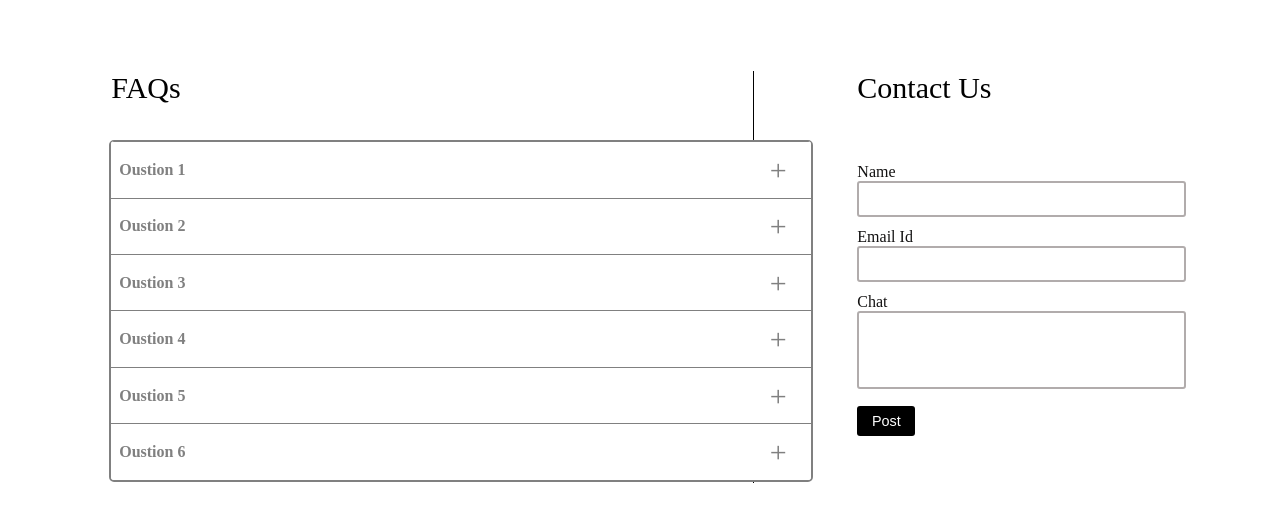
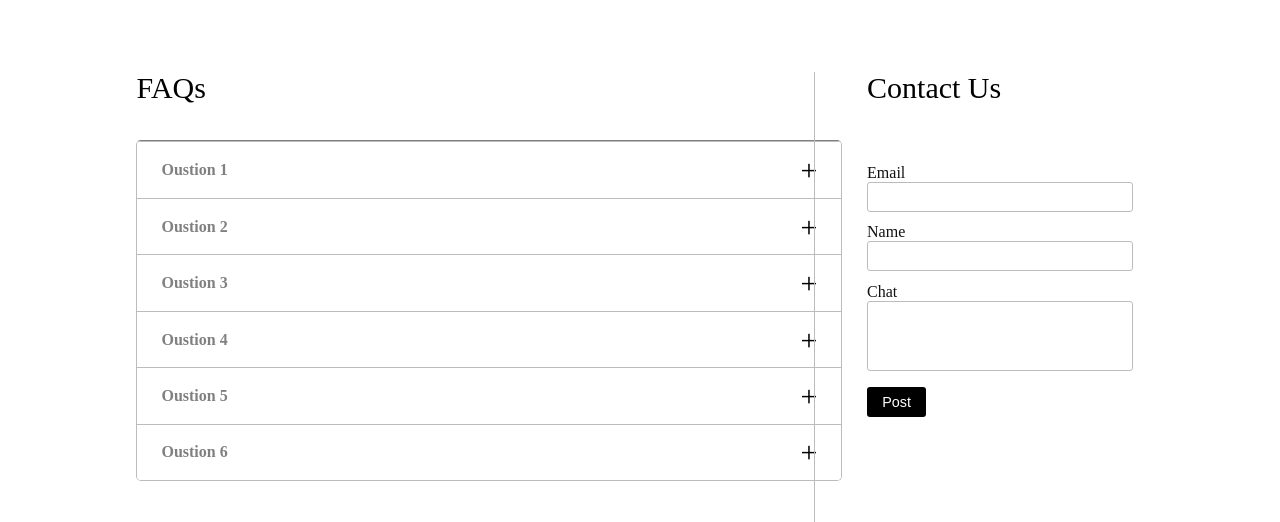
Before and after one commit to sanyaupadhyay/faq-page, a React (Create React App) app: page / in a window 1280 px wide. Shown: the top 522 px of the page. Built offline with nearby package versions, Linux system fonts and the light colour scheme.

Commit message:
new changes

```diff
--- a/src/Accordion.js
+++ b/src/Accordion.js
@@ -9,7 +9,7 @@ const AccordionSection = styled.div`
   align-items: center;
   justify-content: left;
   position: relative;
-  width: 550%;
+  width: 500%;
   @media (max-width: 769px) {
     width: 500%;
   }
@@ -19,12 +19,13 @@ const AccordionSection = styled.div`
 `;
 
 const Container = styled.div`
+  box-sizing: border-box;
   justify-content: center;
   align-items: center;
   margin-top: 5%;
   width: 100%;
-  border: 2px solid gray;
-  border-top: 0.8px solid gray;
+  border: 1px solid #bcbcbc;
+  border-top: 1px solid gray;
   overflow: hidden;
   border-radius: 5px;
 `;
@@ -32,10 +33,7 @@ const Container = styled.div`
 const Wrap = styled.div`
   box-sizing: border-box;
   overflow: hidden;
-  border: 0.1px solid gray;
-  border-left: 0px;
-  border-bottom: 0px;
-  border-right: 0px;
+  border-top: 1px solid #bcbcbc;
   background: white;
   color: gray;
   display: flex;
@@ -47,18 +45,20 @@ const Wrap = styled.div`
   h1,
   p {
     padding: 0.5rem;
+    padding-left: 1.5rem;
     font-size: 1rem;
   }
 
   span {
     margin-right: 1.5rem;
+    color: black;
   }
 `;
 
 const Dropdown = styled.div`
   font-size: 1rem;
   padding: 0.5rem;
-  padding-left: 2.5rem;
+  padding-left: 3.5rem;
   display: flex;
 `;
 
@@ -80,7 +80,6 @@ function Accordion(props) {
             <>
               <Wrap onClick={() => toggle(index)} key={index}>
                 <h1>{item.question}</h1>
-
                 <span>{clicked === index ? " - " : "+"}</span>
               </Wrap>
               {clicked === index ? (
--- a/src/App.css
+++ b/src/App.css
@@ -1,6 +1,14 @@
 ul {
   margin: 0%;
   list-style-type: none;
+}
+.vertical {
+  display: flex;
+  border-left: 1px solid #bcbcbc;
+  height: 500px;
+  position: absolute;
+  margin-left: 63%;
+  margin-top: 5%;
 }
 
 .contact-head {
@@ -13,13 +21,13 @@ ul {
   flex-direction: row;
 }
 .flex-container-faq {
-  margin-left: 5%;
+  box-sizing: border-box;
+  margin-left: 7%;
   display: flex;
   margin-top: 5%;
   flex: 60%;
   font-size: 30px;
   padding-bottom: 1px;
-  border-right: 1px solid black;
 }
 .flex-container-contact {
   margin-top: 5%;
@@ -37,7 +45,6 @@ ul {
   }
   .flex-container-faq,
   .flex-container-contact {
-    border-right: 0px;
     margin-left: 0%;
     flex: 100%;
     justify-content: left;
@@ -46,4 +53,7 @@ ul {
     margin-top: 20%;
     padding-bottom: 15%;
   }
+  .vertical {
+    border-left: 0px;
+  }
 }
--- a/src/App.js
+++ b/src/App.js
@@ -1,13 +1,67 @@
-import './App.css';
-import Faq from './Faq';
-import Contact from './contact';
+import "./App.css";
+import Faq from "./Faq";
+import Contact from "./contact";
+import styled from "styled-components";
+
+const Container = styled.div`
+  display: flex;
+  flex-direction: row;
+  @media (max-width: 769px) {
+    margin-right: 5%;
+    flex-direction: column;
+    flex: 100%;
+  }
+`;
+
+const FaqContainer = styled.div`
+  box-sizing: border-box;
+  margin-left: 7%;
+  display: flex;
+  margin-top: 5%;
+  flex: 60%;
+  font-size: 30px;
+  padding-bottom: 1px;
+  @media (max-width: 769px) {
+    margin-left: 0%;
+    flex: 100%;
+    justify-content: left;
+  }
+`;
+const Vertical = styled.div`
+  display: flex;
+  border-left: 1px solid #bcbcbc;
+  height: 500px;
+  position: absolute;
+  margin-left: 63%;
+  margin-top: 5%;
+  @media (max-width: 769px) {
+    border-left: 0px;
+  }
+`;
+
+const ContactContainer = styled.div`
+  margin-top: 5%;
+  margin-left: 5%;
+  display: flex;
+  flex: 40%;
+  @media (max-width: 769px) {
+    margin-left: 0%;
+    flex: 100%;
+    justify-content: left;
+  }
+`;
 
 function App() {
   return (
-    <div className="flex-container">
-      <div className="flex-container-faq"> <Faq /></div>
-      <div className="flex-container-contact"><Contact /></div>
-    </div>
+    <Container>
+      <FaqContainer>
+        <Faq />
+      </FaqContainer>
+      <Vertical />
+      <ContactContainer>
+        <Contact />
+      </ContactContainer>
+    </Container>
   );
 }
 
--- a/src/Form.css
+++ b/src/Form.css
@@ -5,27 +5,29 @@
   /* background: linear-gradient(90deg, rgb(137, 109, 109) 0%, rgb(17, 17, 17) 100%); */
 }
 textarea {
+  box-sizing: border-box;
   height: 70px;
   resize: none;
   box-shadow: none;
   border: none;
-  border: 2px solid rgb(177, 172, 172);
+  border: 1px solid #bcbcbc;
+  padding: 10px;
 }
 input {
+  box-sizing: border-box;
   height: 30px;
   box-shadow: none;
   border: none;
-  border: 2px solid rgb(177, 172, 172);
-  /* transition: width 0.4s ease-in-out; */
+  border: 1px solid #bcbcbc;
 }
 textarea:focus,
 input:focus {
-  border: 3px solid rgb(164, 156, 156);
+  border: 1.5px solid rgb(133, 129, 129);
 }
 
 .form-inputs {
   margin-bottom: 0.7rem;
-  width: 120%;
+  width: 100%;
 }
 .form-input {
   display: block;
--- a/src/formName.js
+++ b/src/formName.js
@@ -2,46 +2,66 @@ import React from "react";
 import useForm from "./useForm";
 import validate from "./validateInfo";
 import "./Form.css";
+import styled from "styled-components";
+
+const formContent = styled.div`
+  border-radius: 10px 10px 10px 10px;
+  position: relative;
+`;
+const FormInputs = styled.div`
+  margin-bottom: 0.7rem;
+  width: 100%;
+
+  p {
+    font-size: 0.8rem;
+    margin-top: 0.5rem;
+    color: #f00e0e;
+  }
+`;
+const FormLabel = styled.label`
+  display: inline-block;
+  font-size: 1rem;
+  margin-bottom: 0px;
+  color: rgb(19, 18, 18);
+`;
+const FormInput = styled.input`
+  display: block;
+  padding-left: 10px;
+  outline: none;
+  border-radius: 3px;
+  width: 135%;
+`;
 
 export default function FormName() {
   const { handleChange, values, handleSubmit, errors } = useForm(validate);
 
   return (
-    <>
-      <div className="form-content">
-        <form className="form" onSubmit={handleSubmit}>
-          <div className="form-inputs">
-            <label htmlFor="name" className="form-label">
-              Name
-            </label>
-            <input
+    <formContent>
+      <form onSubmit={handleSubmit}>
+        <FormInputs>
+          <FormLabel htmlFor="email">Email</FormLabel>
+          <FormInput
+            id="email"
+            type="email"
+            name="email"
+            value={values.email}
+            onChange={handleChange}
+          />
+          {errors.email && <p>{errors.email}</p>}
+        </FormInputs>
+        <FormInputs>
+          <FormLabel htmlFor="name">Name</FormLabel>
+          <FormInput
             id="name"
             type="text"
             name="name"
-              className="form-input"
             value={values.name}
             onChange={handleChange}
           />
           {errors.name && <p>{errors.name}</p>}
-          </div>
-          <div className="form-inputs">
-            <label htmlFor="email" className="form-label">
-              Email Id
-            </label>
-            <input
-              id="email"
-              type="email"
-              name="email"
-              className="form-input"
-              value={values.email}
-              onChange={handleChange}
-            />
-            {errors.email && <p>{errors.email}</p>}
-          </div>
-          <div className="form-inputs">
-            <label htmlFor="chat" className="form-label">
-              Chat
-            </label>
+        </FormInputs>
+        <FormInputs>
+          <FormLabel htmlFor="chat">Chat</FormLabel>
           <textarea
             id="chat"
             type="text"
@@ -51,12 +71,11 @@ export default function FormName() {
             onChange={handleChange}
           />
           {errors.chat && <p>{errors.chat}</p>}
-          </div>
+        </FormInputs>
         <button className="form-btn" type="submit">
           Post
         </button>
       </form>
-      </div>
-    </>
+    </formContent>
   );
 }
--- a/src/useForm.js
+++ b/src/useForm.js
@@ -8,7 +8,6 @@ const useForm = (validate) => {
   });
 
   const [errors, setErrors] = useState({});
-  //const [isSubmitting, setIsSubmitting] = useState(false);
 
   const handleChange = (e) => {
     const { name, value } = e.target;
@@ -21,7 +20,6 @@ const useForm = (validate) => {
   const handleSubmit = (e) => {
     e.preventDefault();
     setErrors(validate(values));
-    //setIsSubmitting(true);
   };
 
   useEffect(() => {
```
Also changed, not shown: 1 other file (tests, documents, lock files or other folders). Lines whose indentation alone changed are shown as unchanged.
